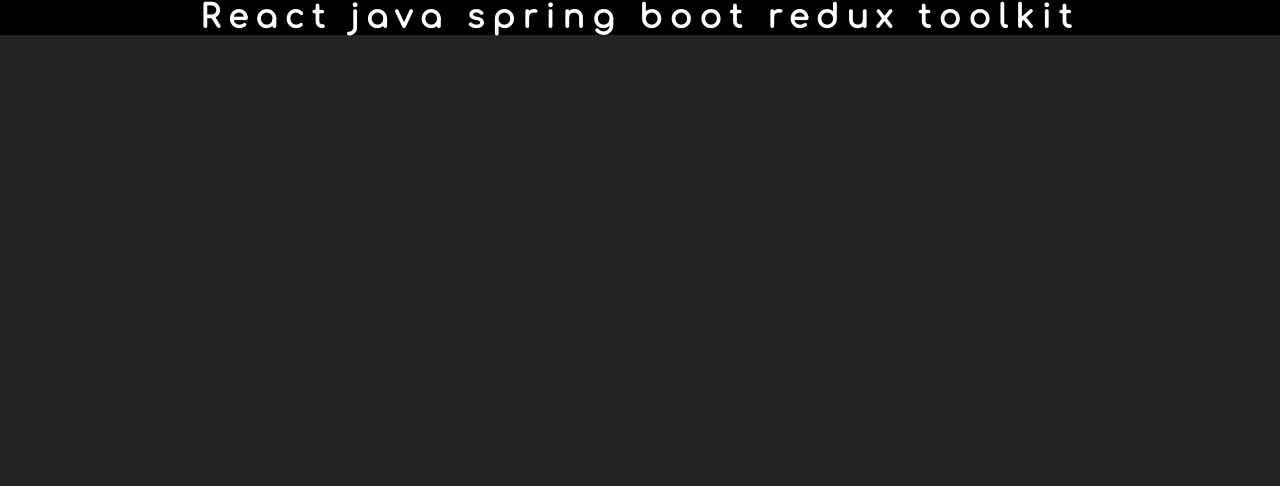
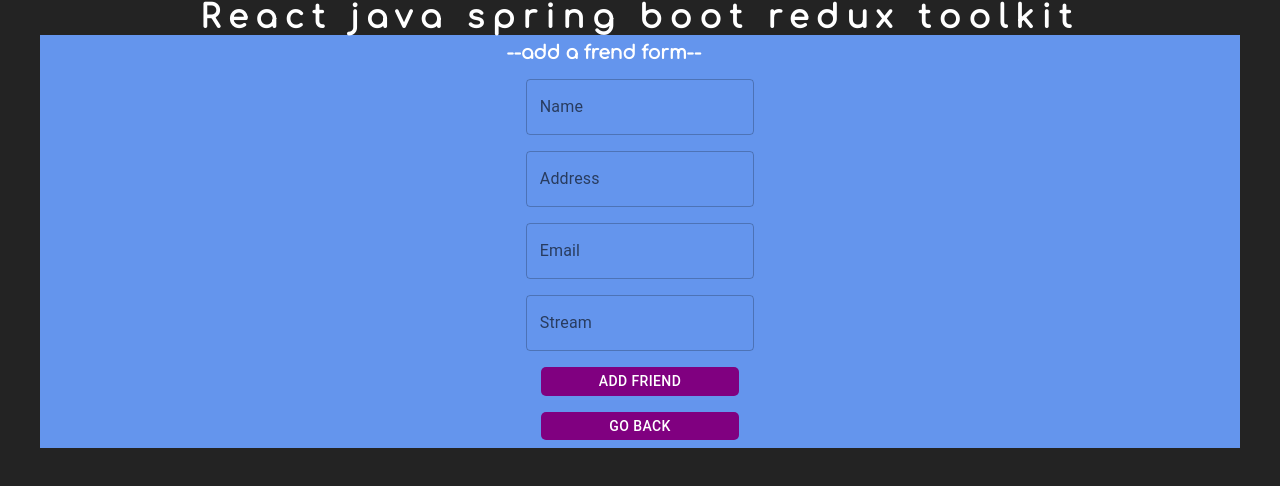
Before and after one commit to devrachaelsimone/friendsappfrontend, a React (Create React App) app in the folder react-friends/: page /addfriend in a window 1280 px wide. Shown: the top 486 px of the page. Built offline with nearby package versions, Linux system fonts and the light colour scheme; no server answers.

Commit message:
add friend functionality
re added add friend functionality using usestate instead of redux. both frontend app state and db are updating when friend is added

```diff
--- a/react-friends/src/App.css
+++ b/react-friends/src/App.css
@@ -6,7 +6,6 @@
   box-sizing: border-box;
   font-family: "Comfortaa";
   color: white;
-  background-color: black;
 
 }
 
@@ -72,6 +71,8 @@
   display: flex;
   flex-direction: column;
   min-height: 100vh;
+/*   background-color: black;
+ */
 }
 
 
--- a/react-friends/src/App.js
+++ b/react-friends/src/App.js
@@ -27,6 +27,7 @@
   return (
     <div className="App">
       <h2>React java spring boot redux toolkit </h2>
+
       <Routes>
         <Route path="/" element={<Layout />}>
           <Route path="/" element={<Home friends={friends} />}></Route>
--- a/react-friends/src/components/FriendTable.jsx
+++ b/react-friends/src/components/FriendTable.jsx
@@ -1,12 +1,3 @@
-
-
- import { Container } from "@mui/material";
-import { useEffect, useState } from "react";
-
-import { StyledButton } from "../styledcomponents/StyledButton";
-
-import { useNavigate } from "react-router-dom";
-
 import {
   TableBody,
   TableContainer,
@@ -24,22 +15,18 @@
 const FriendTable = ({ friends }) => {
   return (
     <>
-
-
-
       <TableContainer
         component={Paper}
         elevation={24}
         sx={{
-            backgroundColor: "cornflowerblue",
-            display: "flex",
+          backgroundColor: "grey",
           alignItems: "center",
           justifyContent: "center",
           mx: 0.5,
           mb: 3,
         }}
       >
-          <StyledTable aria-label="customized table">
+       {/*  <StyledTable> */}
           <TableHead>
             <StyledTableRow>
               <StyledTableCell>Name</StyledTableCell>
@@ -55,9 +42,7 @@
                 <StyledTableCell component="th" scope="row">
                   {friend.name}
                 </StyledTableCell>
-                  <StyledTableCell align="center">
-                    {friend.email}
-                  </StyledTableCell>
+                <StyledTableCell align="center">{friend.email}</StyledTableCell>
                 <StyledTableCell align="center">
                   {friend.stream}
                 </StyledTableCell>
@@ -65,10 +50,7 @@
                   {friend.address}
                 </StyledTableCell>
                 <StyledTableCell align="center">
-                    <ButtonGroup
-                      variant="contained"
-                      aria-label="friend actions"
-                    >
+                  <ButtonGroup variant="contained" aria-label="friend actions">
                     <Button>View</Button>
                     <Button color="primary" style={{ marginRight: "5px" }}>
                       Edit
@@ -81,9 +63,8 @@
               </StyledTableRow>
             ))}
           </TableBody>
-          </StyledTable>
+   {/*      </StyledTable> */}
       </TableContainer>
-
     </>
   );
 };
--- a/react-friends/src/pages/AddFriend.jsx
+++ b/react-friends/src/pages/AddFriend.jsx
@@ -5,20 +5,118 @@
 import { StyledButton } from "../styledcomponents/StyledButton";
 import { useNavigate } from "react-router-dom";
 import { useState, useEffect } from "react";
-//import { getFriends, addFriend } from "../redux/friend/friendsSlice";
-import { useSelector, useDispatch } from "react-redux";
+import axios from "axios";
 
 //todo  there is no form validation//
-//1. set initial state to null
-const initialState = {
-  name: "",
-  address: "",
-  email: "",
-  stream: "",
-};
+const AddFriend = () => {
+  const [error, setError] = useState("");
+  const navigate = useNavigate();
 
-const AddFriend = () => {
+  //1. set initial state to null
+  const [friend, setFriend] = useState({
+    name: "",
+    address: "",
+    stream: "",
+    email: "",
+  });
 
+  //5. handle friend submission
+  const handleAddFriend = async (e) => {
+    try {
+      e.preventDefault();
+      await axios.post("http://localhost:8080/api/v1/friends", friend);
+      navigate("/");
+
+    } catch (error) {
+      console.error("Error adding friend:", error);
+      setError("");
+    }
+  };
+
+  //2. handle state change
+  const handleInputChange = (e) => {
+    console.log("input is changing");
+    const { name, value } = e.target;
+    setFriend({ ...friend, [name]: value });
+  };
+
+  return (
+    <>
+      <Container
+        elevation={24}
+        sx={{
+          backgroundColor: "cornflowerblue",
+          display: "flex",
+          alignItems: "center",
+          justifyContent: "center",
+        }}
+      >
+        <Box
+          component="form"
+          onSubmit={handleAddFriend}
+          sx={{
+            "& > :not(style)": { m: 1, width: "25ch" },
+            flexDirection: "column",
+            display: "flex",
+            alignItems: "center",
+            justifyContent: "center",
+          }}
+          autoComplete="off"
+        >
+          <h3>--add a frend form--</h3>
+          {/* {error && <h4 style={{ color: --error }}>{error}</h4>} */}
+
+          <TextField
+            id="outlined-basic"
+            label="Name"
+            variant="outlined"
+            name="name"
+            value={friend.name}
+            onChange={handleInputChange}
+            type="text"
+          />
+
+          <TextField
+            id="outlined-basic"
+            label="Address"
+            variant="outlined"
+            name="address"
+            value={friend.address}
+            onChange={handleInputChange}
+            type="text"
+          />
+
+          <TextField
+            id="outlined-basic"
+            label="Email"
+            variant="outlined"
+            name="email"
+            value={friend.email}
+            onChange={handleInputChange}
+            type="email"
+          />
+          <TextField
+            id="outlined-basic"
+            label="Stream"
+            variant="outlined"
+            name="stream"
+            value={friend.stream}
+            onChange={handleInputChange}
+            type="text"
+          />
+          <StyledButton
+            onClick={handleAddFriend}
+            type="button"
+            color="secondary"
+          >
+            Add friend
+          </StyledButton>
+
+          <StyledButton onClick={() => navigate("/")}>go back </StyledButton>
+        </Box>
+      </Container>
+    </>
+  );
 };
 
 export default AddFriend;
--- a/react-friends/src/pages/Home.jsx
+++ b/react-friends/src/pages/Home.jsx
@@ -2,9 +2,10 @@
 
 import { StyledButton } from "../styledcomponents/StyledButton";
 import FriendTable from "../components/FriendTable";
-
-
-const Home = ({friends}) => {
+import { Navigate, useNavigate } from "react-router-dom";
+import AddFriend from "./AddFriend";
+const Home = ({ friends }) => {
+  const navigate = useNavigate();
   return (
     <>
       <Container
@@ -19,176 +20,15 @@
       >
         <h2>this is home</h2>
 
-        <FriendTable friends = {friends}/>
+        <FriendTable friends={friends} />
+        <div>
+            <StyledButton onClick={() => navigate("/addfriend")}>
+              Add friend
+            </StyledButton>
+          </div>
       </Container>
     </>
   );
 };
 
 export default Home;
-
-
-
-
-
-
-
-
-
-
-
-
-
-
-
-
-
-
-
-
-
-
-
-
-
-
-
-
-
-
-
-
-
-
-
-
-
-
-
-
-
-
-
-
-
-
-
-
-
-
-
-
-
-
-
-
-
-
-
-
-
-
-
-
-
-
-
-/* import { Container } from "@mui/material";
-import { useEffect, useState } from "react";
-
-import { StyledButton } from "../styledcomponents/StyledButton";
-import FriendTable from "../components/FriendTable";
-import { useNavigate } from "react-router-dom";
-
-import {
-  TableBody,
-  TableContainer,
-  TableHead,
-  Paper,
-  Button,
-  ButtonGroup,
-} from "@mui/material";
-import styled from "@emotion/styled";
-import { StyledTableCell } from "../styledcomponents/StyledTableCell";
-import { StyledTableRow } from "../styledcomponents/StyledTableRow";
-import { StyledTable } from "../styledcomponents/StyledTable";
-import Loading from "../components/Loading.jsx";
-
-const Home = ({ friends }) => {
-  return (
-    <>
-      <Container
-        sx={{
-          display: "flex",
-          flexDirection: "column",
-          alignItems: "center",
-          justifyContent: "center",
-          mt: 10,
-          width: "100%",
-        }}
-      >
-        <h2>this is home</h2>
-
-        <TableContainer
-          component={Paper}
-          elevation={24}
-          sx={{
-            backgroundColor: "cornflowerblue",
-            display: "flex",
-            alignItems: "center",
-            justifyContent: "center",
-            mx: 0.5,
-            mb: 3,
-          }}
-        >
-          <StyledTable aria-label="customized table">
-            <TableHead>
-              <StyledTableRow>
-                <StyledTableCell>Name</StyledTableCell>
-                <StyledTableCell align="center">Email</StyledTableCell>
-                <StyledTableCell align="center">Stream</StyledTableCell>
-                <StyledTableCell align="center">Address</StyledTableCell>
-                <StyledTableCell align="center">Action</StyledTableCell>
-              </StyledTableRow>
-            </TableHead>
-            <TableBody>
-              {friends.map((friend) => (
-                <StyledTableRow key={friend.id}>
-                  <StyledTableCell component="th" scope="row">
-                    {friend.name}
-                  </StyledTableCell>
-                  <StyledTableCell align="center">
-                    {friend.email}
-                  </StyledTableCell>
-                  <StyledTableCell align="center">
-                    {friend.stream}
-                  </StyledTableCell>
-                  <StyledTableCell align="center">
-                    {friend.address}
-                  </StyledTableCell>
-                  <StyledTableCell align="center">
-                    <ButtonGroup
-                      variant="contained"
-                      aria-label="friend actions"
-                    >
-                      <Button>View</Button>
-                      <Button color="primary" style={{ marginRight: "5px" }}>
-                        Edit
-                      </Button>
-                      <Button color="secondary" style={{ marginRight: "5px" }}>
-                        Delete
-                      </Button>
-                    </ButtonGroup>
-                  </StyledTableCell>
-                </StyledTableRow>
-              ))}
-            </TableBody>
-          </StyledTable>
-        </TableContainer>
-      </Container>
-    </>
-  );
-};
-
-export default Home;
- */
```
Lines whose indentation alone changed are shown as unchanged.
